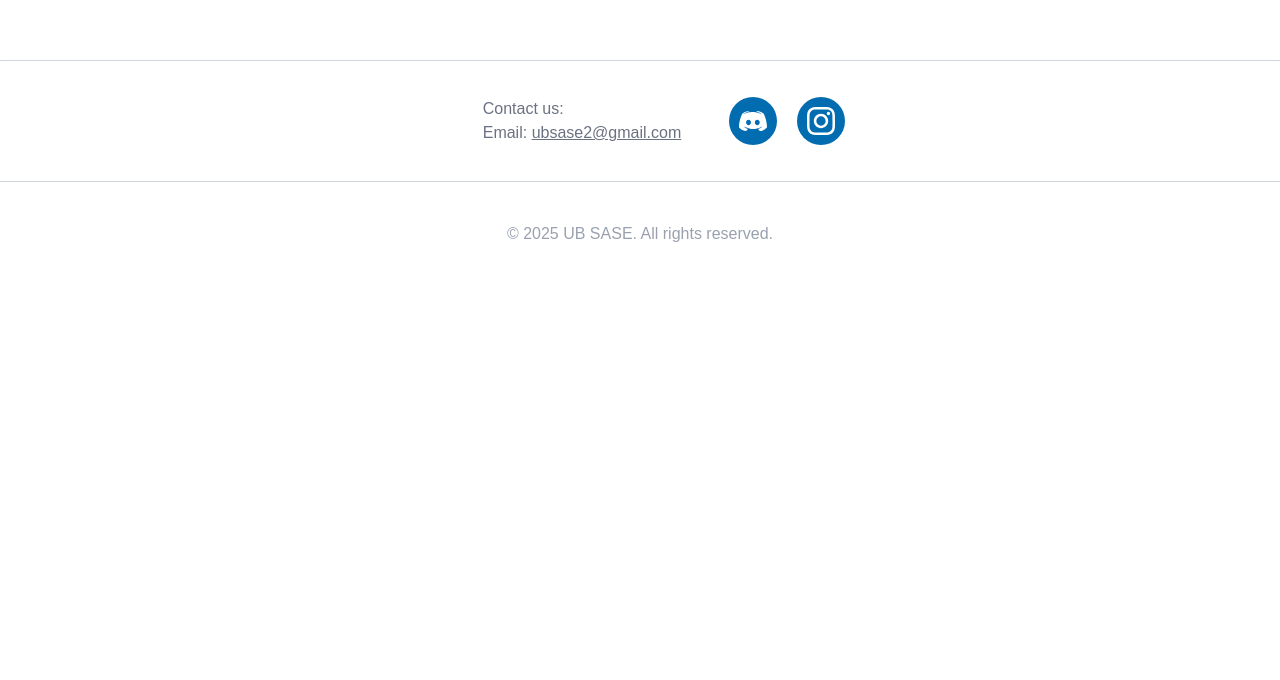
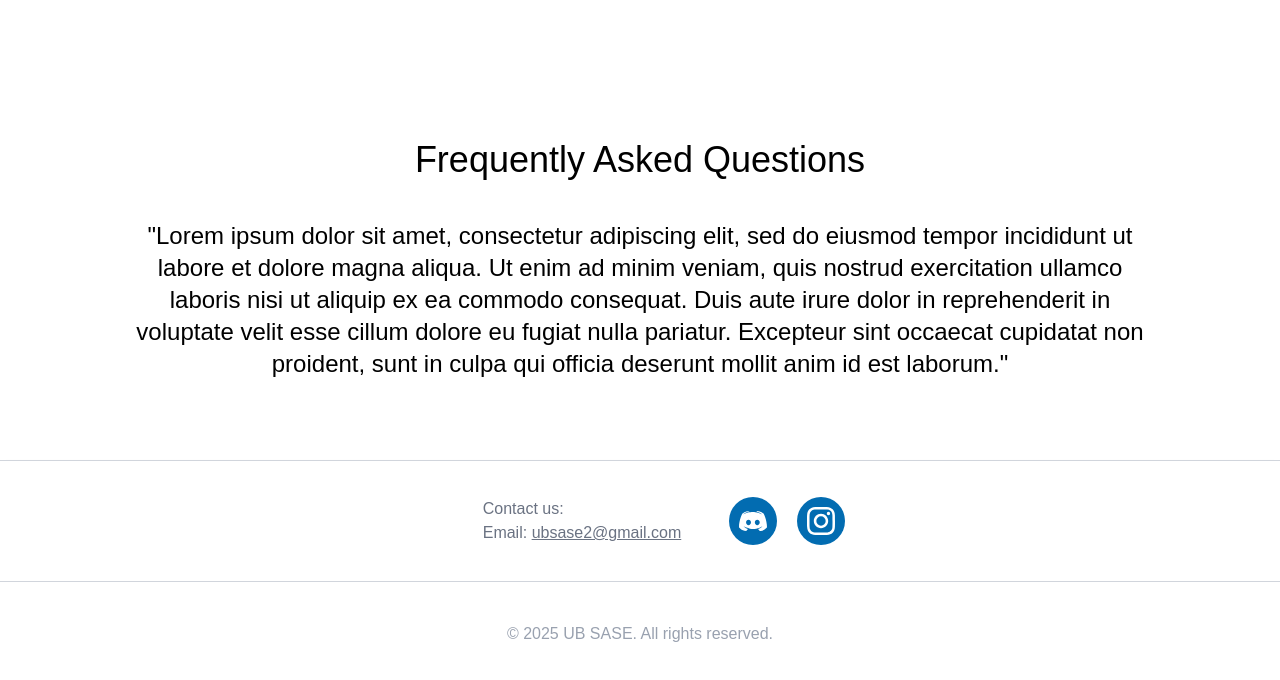
Before and after one commit to lsicat1220/ubsase-site, a React (Vite) app: page / in a window 1280 px wide. Shown: the part 1220-1900 px from the top of the page. Before the commit the page ends 1506 px from the top, so only its background shows below. Built offline with nearby package versions, Linux system fonts and the light colour scheme.

Commit message:
content: added first iteration of faq to home

```diff
--- a/src/pages/Home.tsx
+++ b/src/pages/Home.tsx
@@ -30,7 +30,14 @@
 				{/* <div>Our Activities</div> */}
 				{/* <Carousel cards={HomePageActivities}/> */}
 			</section>
-
+			<section className="text-black flex flex-col items-center">
+				<div className="p-20 w-300 text-center">
+					<h1 className="text-4xl pb-10">Frequently Asked Questions</h1>
+					<p className="text-2xl">
+					"Lorem ipsum dolor sit amet, consectetur adipiscing elit, sed do eiusmod tempor incididunt ut labore et dolore magna aliqua. Ut enim ad minim veniam, quis nostrud exercitation ullamco laboris nisi ut aliquip ex ea commodo consequat. Duis aute irure dolor in reprehenderit in voluptate velit esse cillum dolore eu fugiat nulla pariatur. Excepteur sint occaecat cupidatat non proident, sunt in culpa qui officia deserunt mollit anim id est laborum."
+					</p>
+				</div>
+			</section>
 		</>
 	)
 }
```
